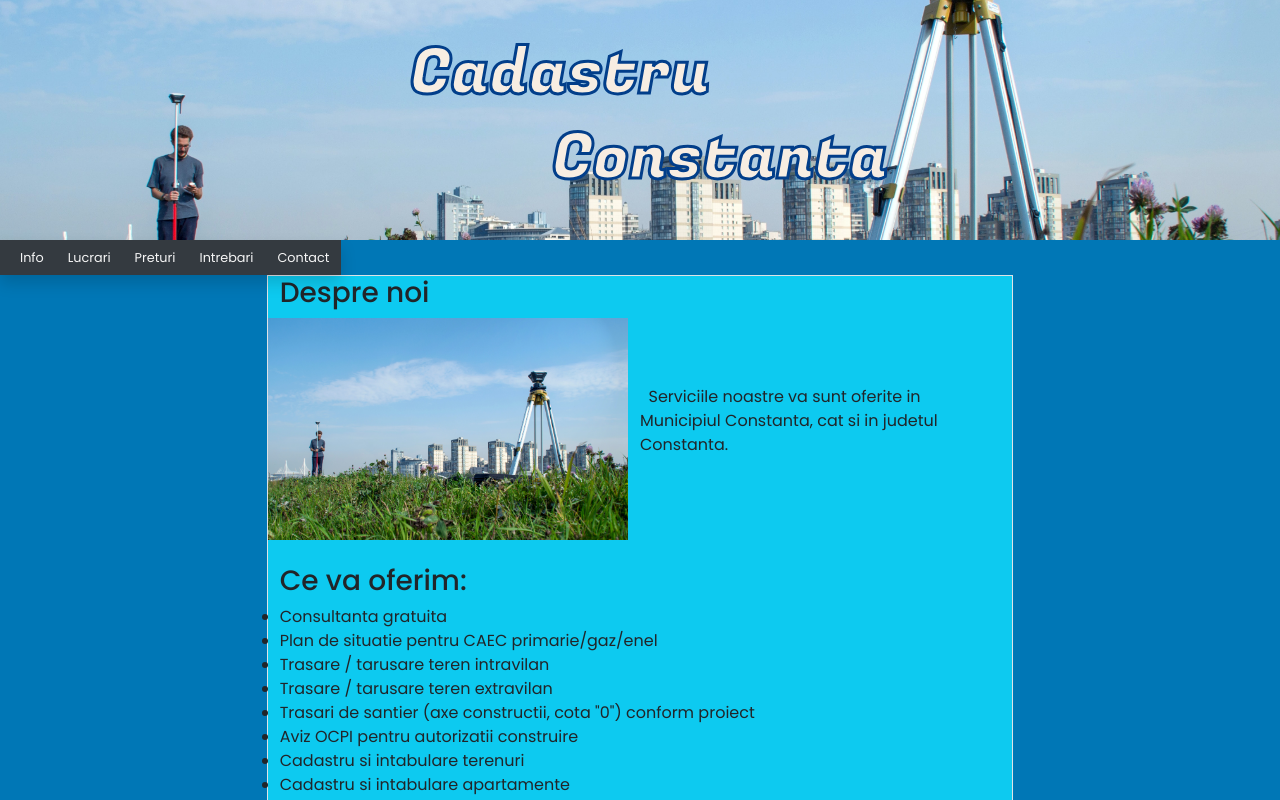
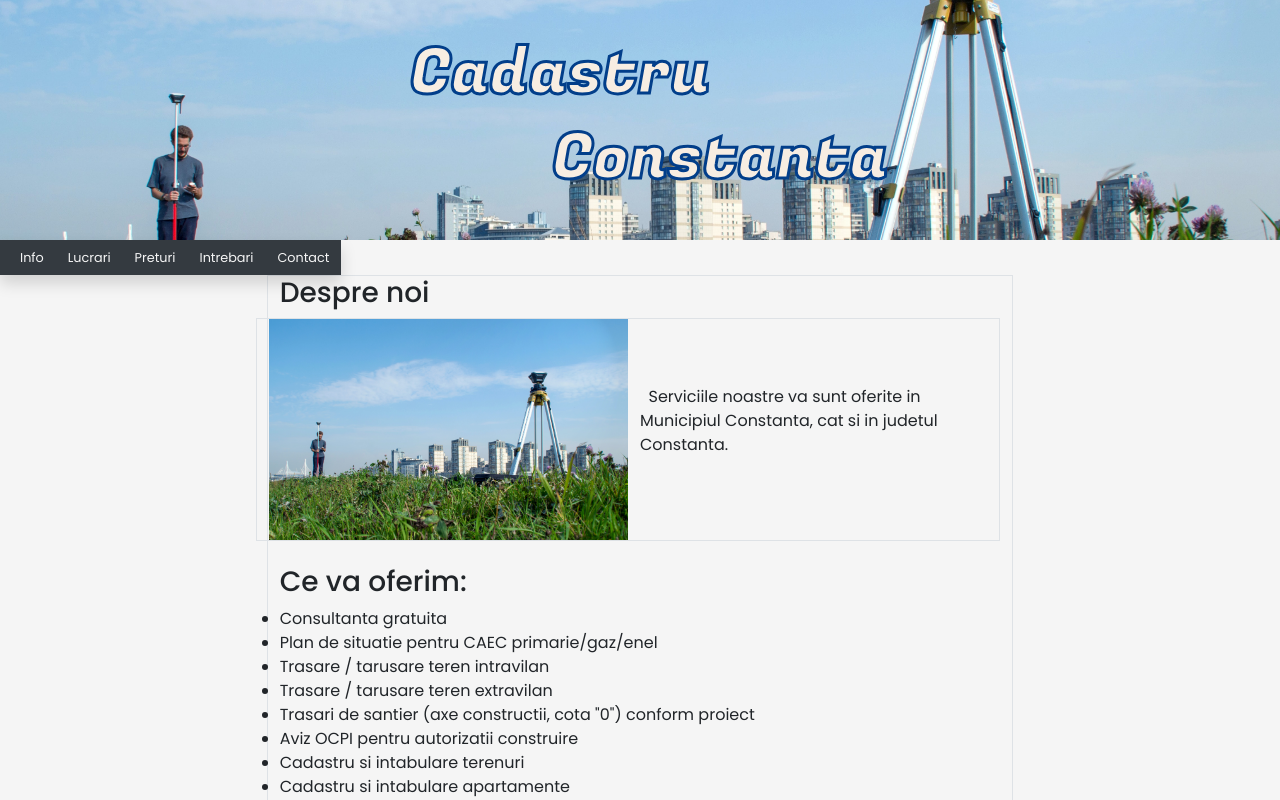
Before and after one commit to MocanuAlinD/cadastru, a Next.js app: page / in a window 1280 px wide. Shown: the top 800 px of the page. Built offline with nearby package versions, Linux system fonts and the light colour scheme.

Commit message:
Fixed height for layout

```diff
--- a/components/Layout.js
+++ b/components/Layout.js
@@ -14,8 +14,6 @@
         <h4 className={styles.firstTitle}>Cadastru</h4>
         <h4 className={styles.secondTitle}>Constanta</h4>
       </div>
-      {/* <div className={" m-0 p-0 d-flex flex-column col-12"}> */}
-      {/* <div className={styles.test + " m-0 p-0"}> */}
       <NavMenu />
       <div
         className={
@@ -26,7 +24,7 @@
       >
         {children}
       </div>
-      {/* <Contact /> */}
+      <Contact />
       {/* </div> */}
     </div>
   );
--- a/components/Prezentare.js
+++ b/components/Prezentare.js
@@ -4,12 +4,11 @@
 
 const Prezentare = () => {
   return (
-    <div className={styles.prezentare}>
-      <div className={"row mx-auto bg-info"}>
+      <div className={"row mx-auto"}>
         <h3 className={""}>Despre noi</h3>
         <div
           className={
-            "row d-flex justify-content-center align-items-center flex-row mb-4"
+            "row border d-flex justify-content-center align-items-center flex-row mb-4"
           }
         >
           <img
@@ -51,7 +50,6 @@
           lista de preturi
         </h6>
       </div>
-    </div>
   );
 };
 
--- a/styles/globals.scss
+++ b/styles/globals.scss
@@ -11,9 +11,6 @@
     Oxygen, Ubuntu, Cantarell, Fira Sans, Droid Sans, Helvetica Neue, sans-serif;
   background: var(--color-orange);
   scroll-behavior: smooth;
-  // display: flex;
-  // flex-direction: column;
-  // height: 100%;
   --color-blue: #0077b6;
   --color-blue-dark: #023e8a;
   --color-blue-light: #277da1;
--- a/styles/layout.module.scss
+++ b/styles/layout.module.scss
@@ -1,17 +1,6 @@
 .layout {
-  background: var(--color-blue);
+  background: var(--color-light);
   height: 100vh;
-  // display: flex;
-  // flex-direction: column;
-  .children{
-    // background: coral;
-    // display: flex;
-    // align-items: stretch;
-  }
-  // .test{
-  //   div.children{
-  //   }
-  // }
 
   .title {
     align-items: center;
```
